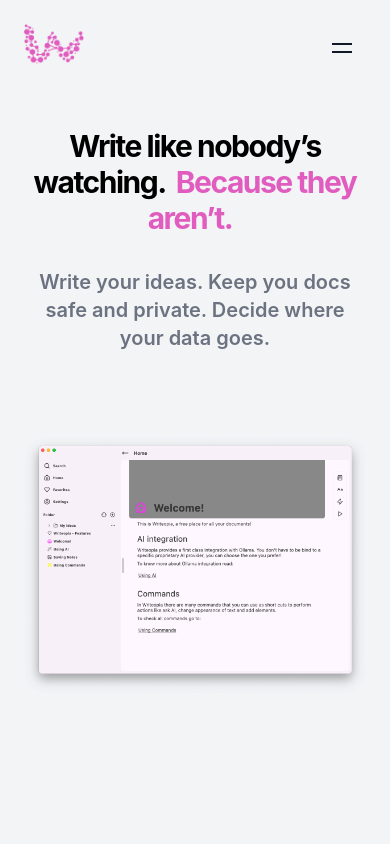
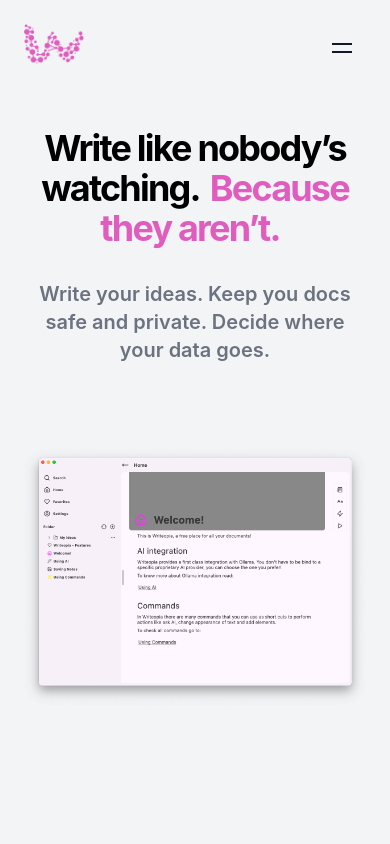
Before and after one commit to leandroBorgesFerreira/WriteopiaLandingPage, a React (Create React App) app: page / in a window 390 px wide. Shown: the top 844 px of the page. Built offline with nearby package versions, Linux system fonts and the light colour scheme.

Commit message:
Update hero.tsx

```diff
--- a/src/home/hero.tsx
+++ b/src/home/hero.tsx
@@ -8,7 +8,7 @@
   return (
     <Suspense fallback="loading">
       <div className="subheader">
-        <p className='text-3xl sm:text-5xl md:text-6xl lg:text-7xl font-bold dark:text-gray-200 tracking-tighter p-8'>{t('hero1')}<span className="highlight">{t('hero2')}</span></p>
+        <p className='text-4xl sm:text-5xl md:text-6xl lg:text-7xl font-bold dark:text-gray-200 tracking-tighter p-8'>{t('hero1')}<span className="highlight">{t('hero2')}</span></p>
         <p className="max-w-[440px] text-gray-500 dark:text-gray-400 font-semibold text-xl pb-20 px-8">{t('subhero')}</p>
 
         <img src="/hero_light.png" alt="Screenshot of Writeopia" className="responsive-image object-cover dark:hidden" />
```
